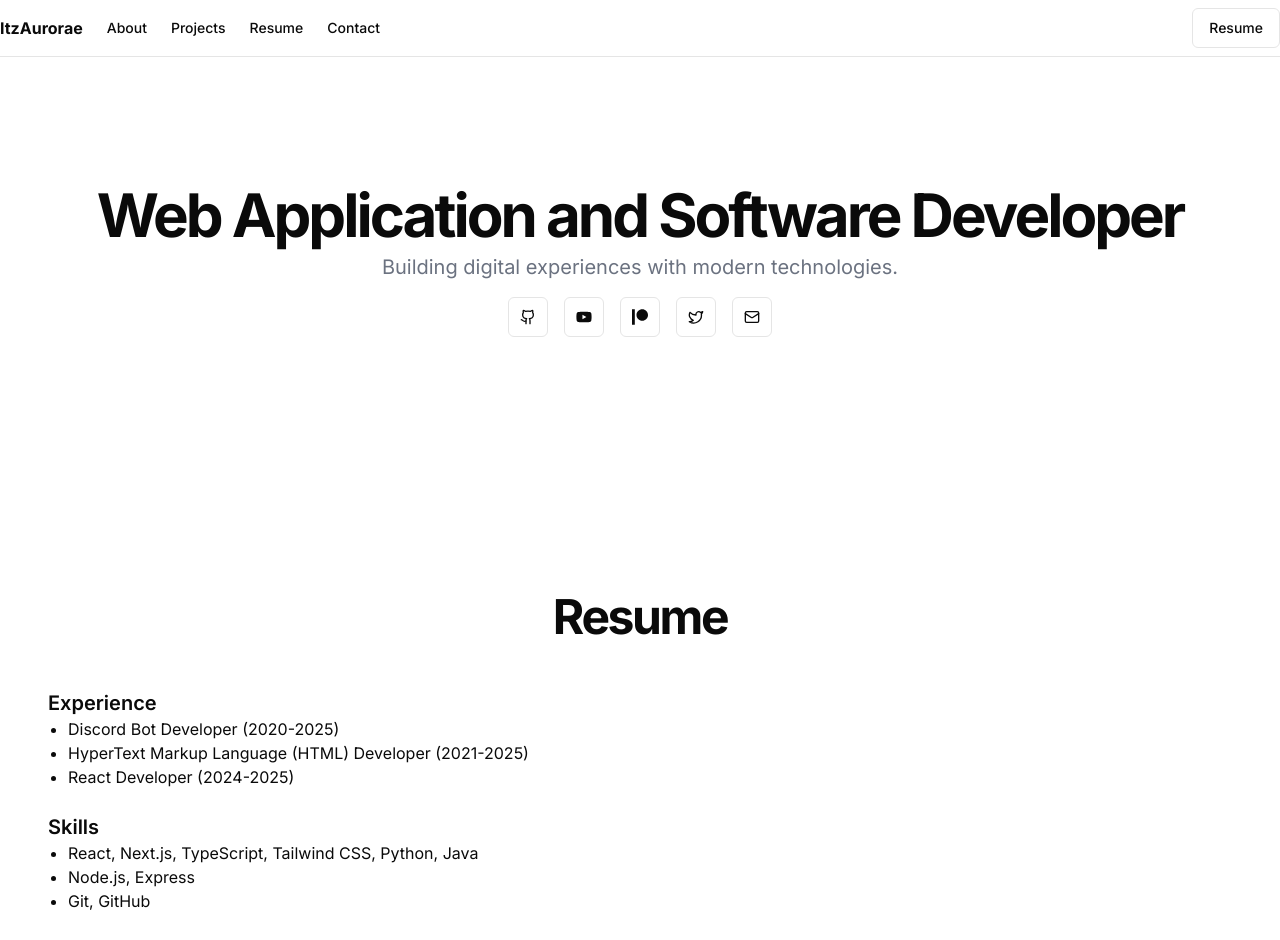
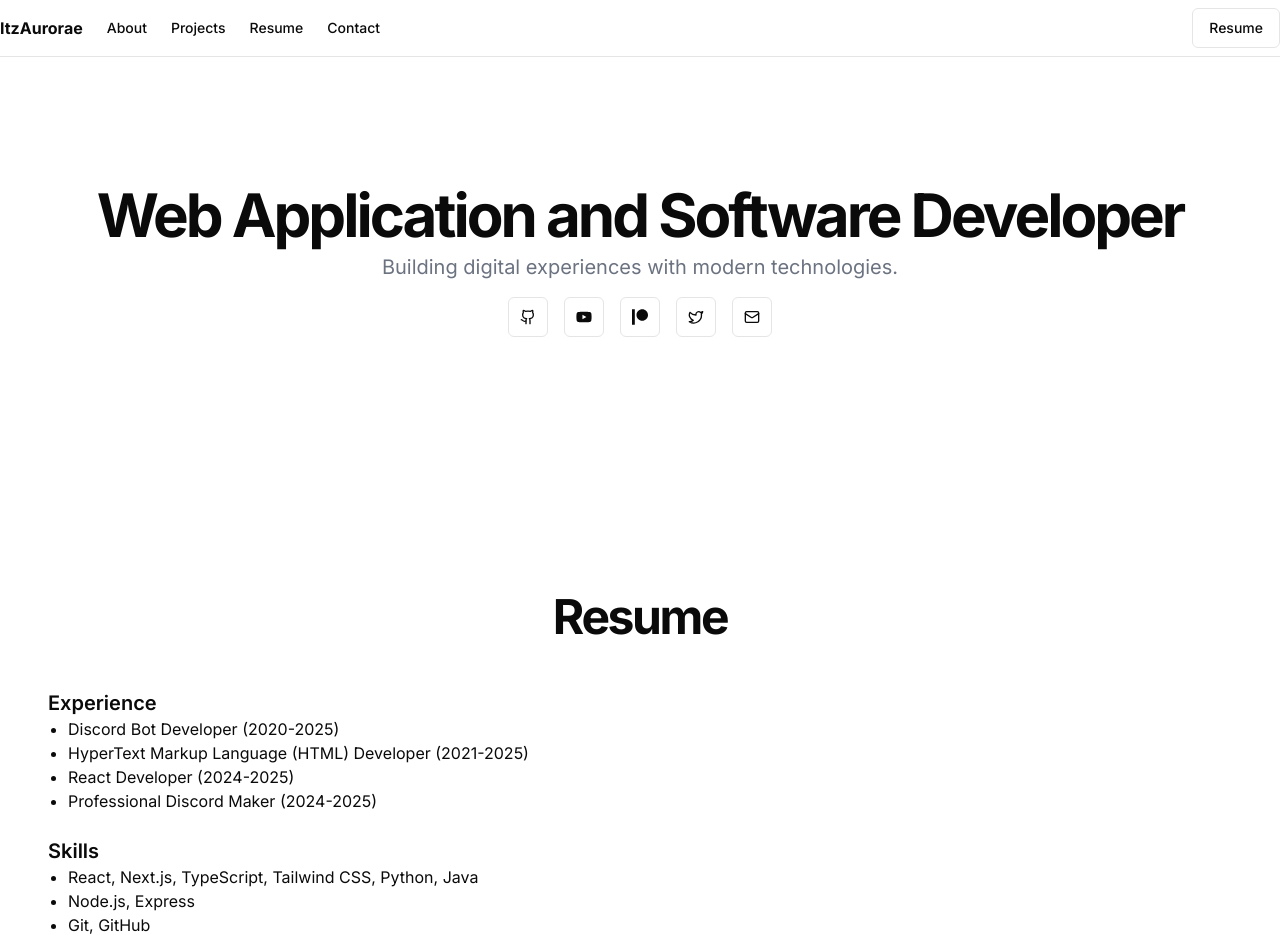
Before and after one commit to ItzAurorae/protfilo, a Next.js app: page / in a window 1280 px wide. Shown: the top 940 px of the page. Built offline with nearby package versions, Linux system fonts and the light colour scheme.

Commit message:
Update resume.tsx

```diff
--- a/app/components/resume.tsx
+++ b/app/components/resume.tsx
@@ -14,6 +14,7 @@ const Resume = () => {
               <li>Discord Bot Developer (2020-2025)</li>
               <li>HyperText Markup Language (HTML) Developer (2021-2025)</li>
               <li>React Developer (2024-2025)</li>
+              <li>Professional Discord Maker (2024-2025)</li>
             </ul>
           </div>
           <div>
```
